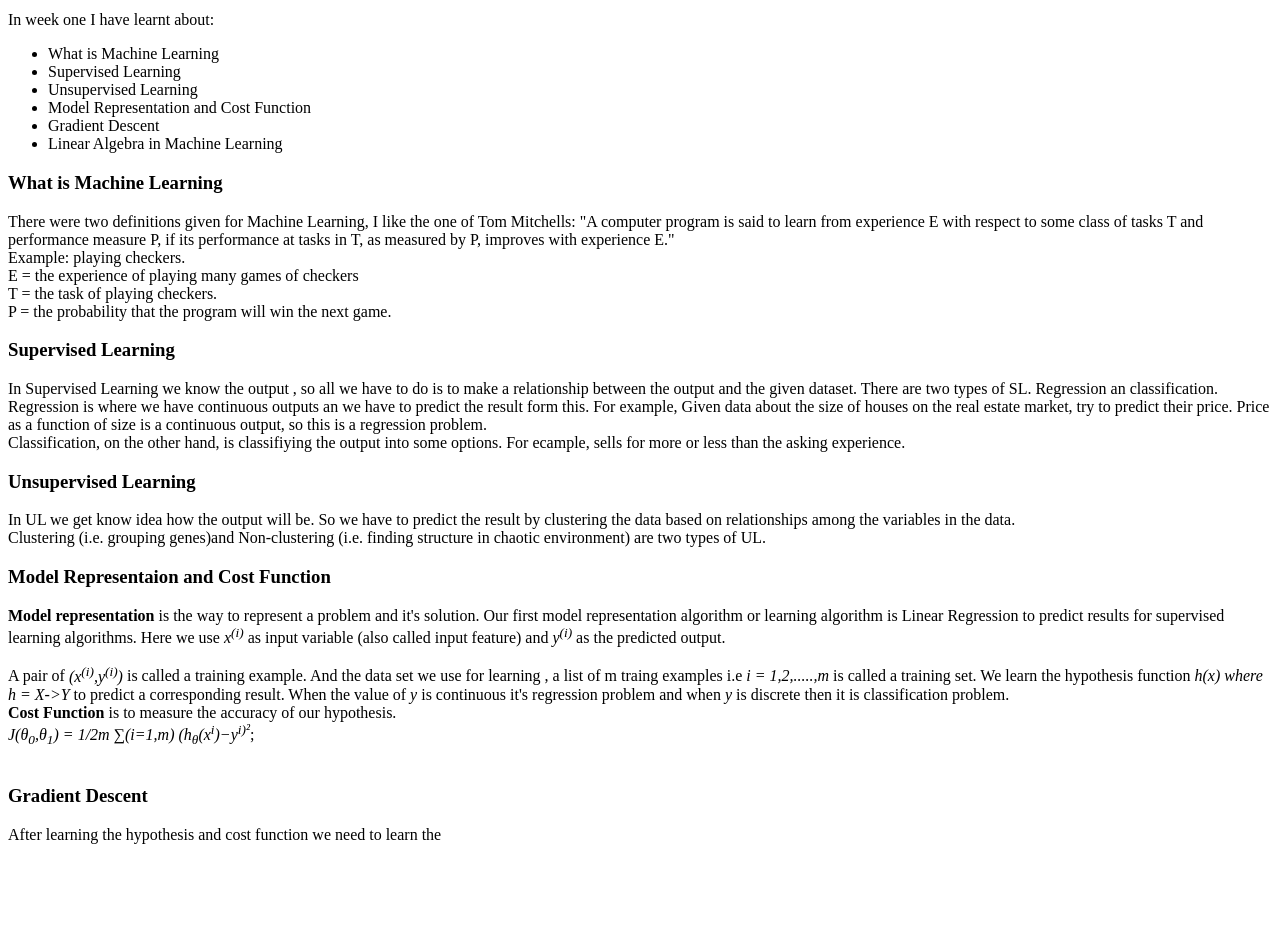
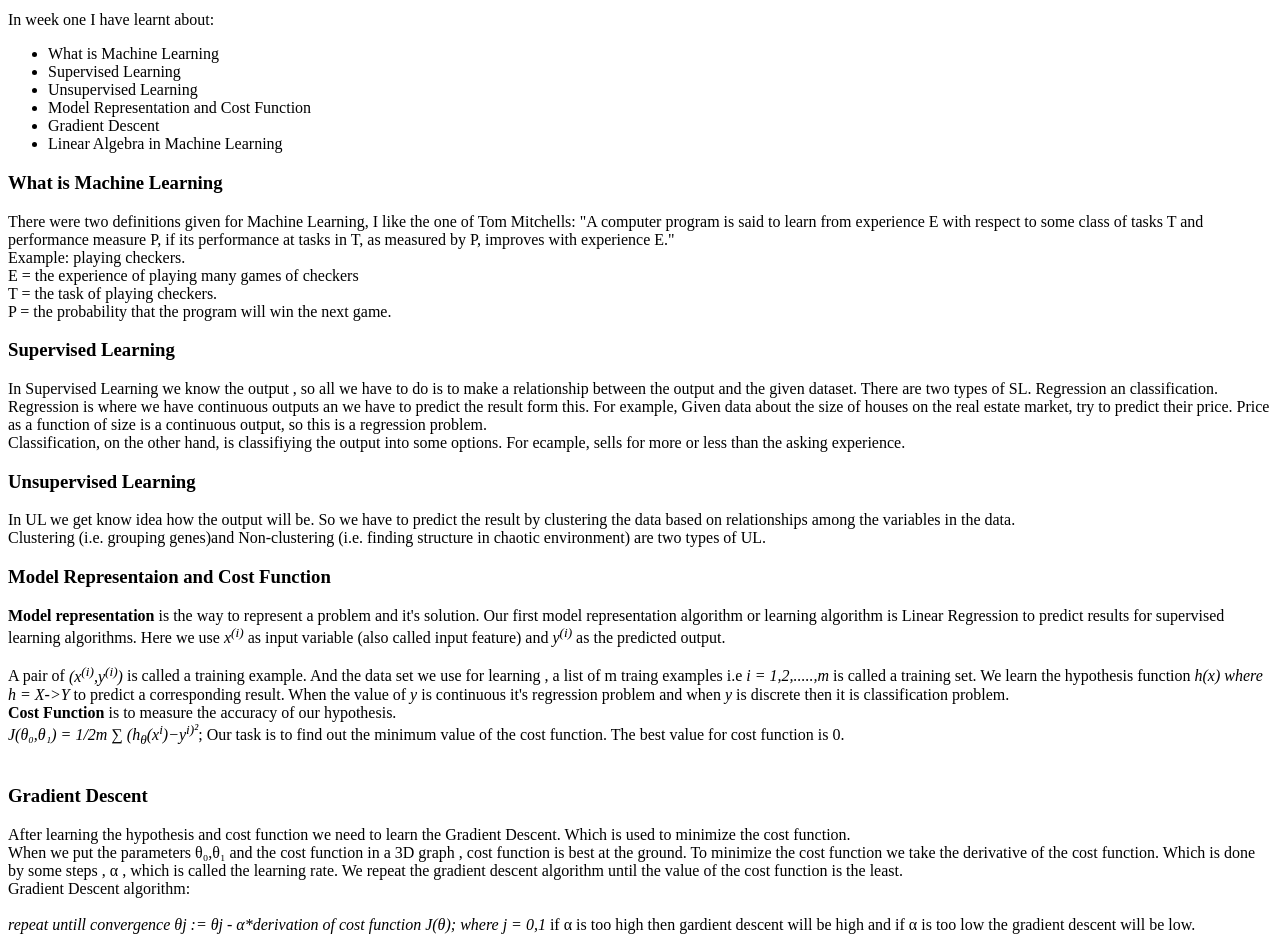
Before and after one commit to Buraira/buraira.github.io, a plain HTML site: page Machine_Learning.html in a window 1280 px wide. Shown: the part 84-1034 px from the top of the page. Before the commit the page ends 944 px from the top, so only its background shows below. Drawn offline with Linux system fonts and the light colour scheme.

Commit message:
completed week1

```diff
--- a/Machine_Learning.html
+++ b/Machine_Learning.html
@@ -56,12 +56,32 @@
          is classification problem.<br>
         <b>Cost Function</b> is to measure the accuracy of our hypothesis.
         <br>
-        <i> J(θ<sub>0</sub>,θ<sub>1</sub>) = 1/2m ∑(i=1,m) (h<sub>θ</sub>(x<sup>i</sup>)−y<sup>i</
+        <i> J(θ₀,θ₁) = 1/2m ∑ (h<sub>θ</sub>(x<sup>i</sup>)−y<sup>i</
                 sup>)²</i>;
+            Our task is to find out the minimum value of the cost function. The best value for
+            cost function is 0.
          <br>
          <br>
       </p>
       <h3> Gradient Descent </h3>
-      <p>After learning the hypothesis and cost function we need to learn the</p>
+      <p>After learning the hypothesis and cost function we need to learn the Gradient Descent. Which is used to minimize the cost function.
+      <br> When we put the parameters θ₀,θ₁ and the cost function in a 3D graph , cost function is best at the ground. To minimize the cost function we take the derivative of the cost function.
+      Which is done by some steps , α , which is called the learning rate. We repeat the gradient descent algorithm until the value of the cost function is the least.
+      <br>
+      Gradient Descent algorithm:
+      <br>
+      <br>
+      <i>
+          repeat untill convergence
+
+          θj := θj - α*derivation of cost function J(θ);
+
+          where j = 0,1
+      </i>
+
+        if α is too high then gardient descent will be high and if α is too low the gradient
+        descent will be low.
+      <br>
+      </p>
   </body>
  </html>
```
